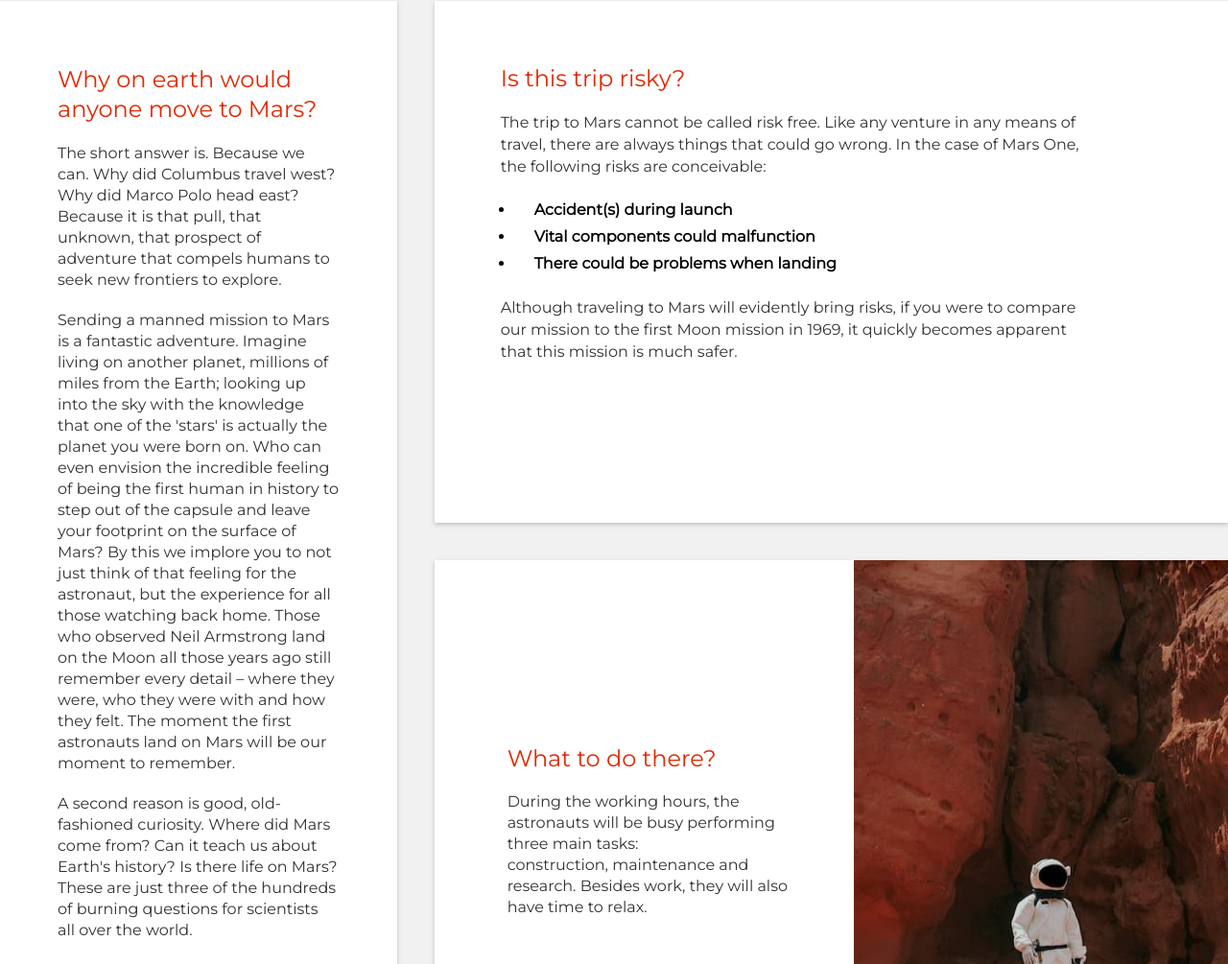
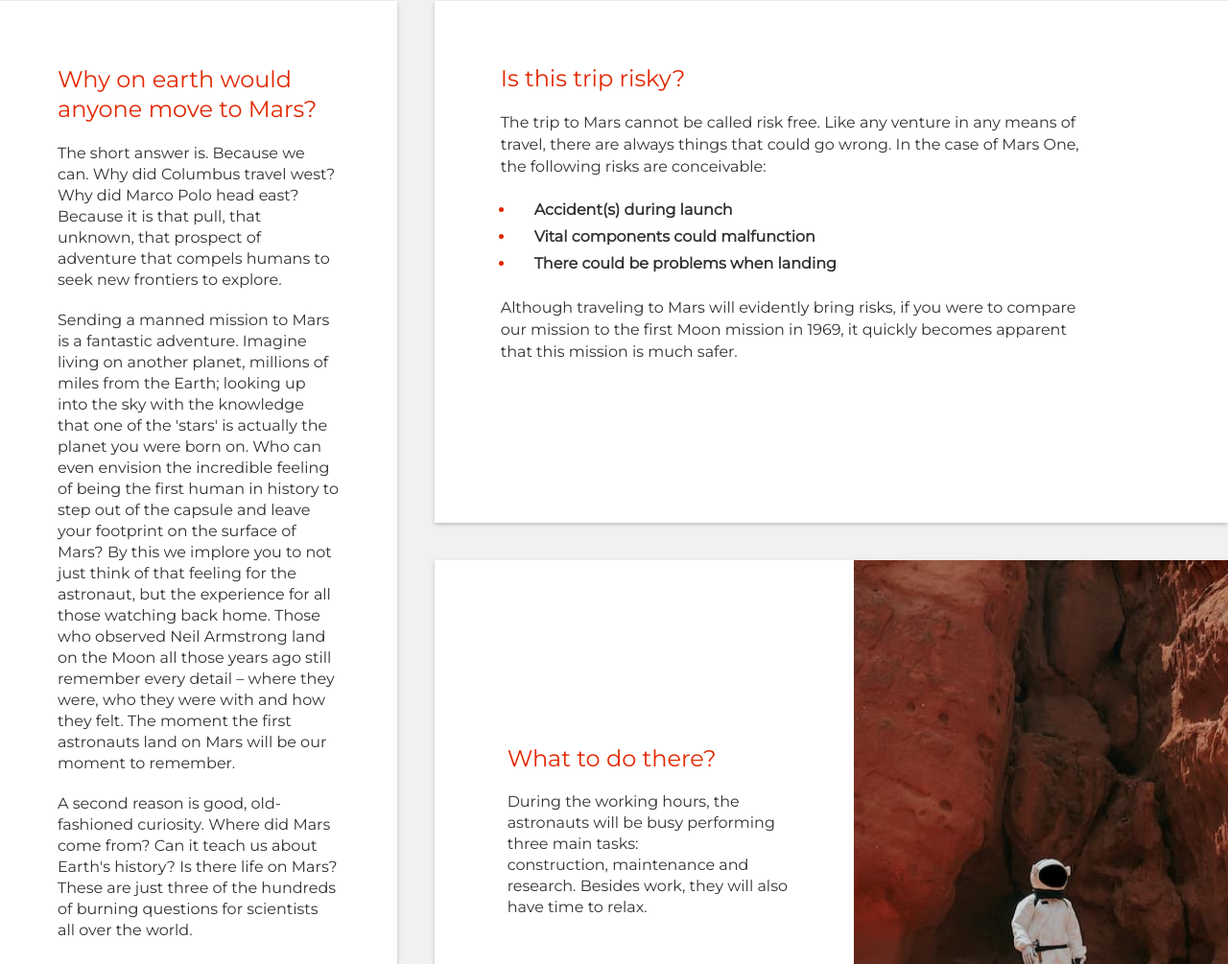
Before and after one commit to anra1901/InlamningMars, a plain HTML site: page faq.html in a window 1280 px wide. Shown: the part 1079-2084 px from the top of the page at 96% size. Drawn offline with Linux system fonts and the light colour scheme.

Commit message:
Changed color list-circles in FAQ

```diff
--- a/faq.html
+++ b/faq.html
@@ -85,9 +85,9 @@
               In the case of Mars One, the following risks are conceivable:
             </p>
             <ul class="faq__risky__text-list">
-              <li>Accident(s) during launch</li>
-              <li>Vital components could malfunction</li>
-              <li>There could be problems when landing</li>
+              <li><p>Accident(s) during launch</p></li>
+              <li><p>Vital components could malfunction</p></li>
+              <li><p>There could be problems when landing</p></li>
             </ul>
             <p class="faq__risky__text">
               Although traveling to Mars will evidently bring risks, if you were
--- a/styles/_faq.scss
+++ b/styles/_faq.scss
@@ -24,6 +24,8 @@
     }
   }
 
+  /* WHY MOVE TO MARS */
+
   &__why {
     padding: 20px;
 
@@ -42,6 +44,8 @@
       line-height: 22px;
     }
   }
+
+  /* IS IT RISKY */
 
   &__risky {
     padding: 20px;
@@ -65,10 +69,17 @@
       padding-bottom: 20px;
       padding-left: 15px;
       li {
+        color: $orange-font;
         padding-left: 20px;
+
+        p {
+          color: $dark-font;
+        }
       }
     }
   }
+
+  /* TO DO THERE */
 
   &__to-do {
     @media (min-width: 1000px) {
@@ -98,6 +109,8 @@
       line-height: 22px;
     }
   }
+
+  /* TRAVEL DURATION */
 
   &__travel {
     margin-top: 40px;
@@ -133,6 +146,8 @@
   }
 }
 
+/* CHARACTERS, HEADINGS, PARAGRAFS */
+
 .faq__why,
 .faq__risky,
 .faq__to-do,
@@ -162,6 +177,8 @@
   @include text-characters;
 }
 
+/* ASTRONAUT IMG */
+
 .astronaut-img {
   @include image-sizing;
   transition: linear 300ms;
```
Also changed, not shown: styles/_about-mars.scss (+12 -0 lines), styles/style.css, 1 other file.
